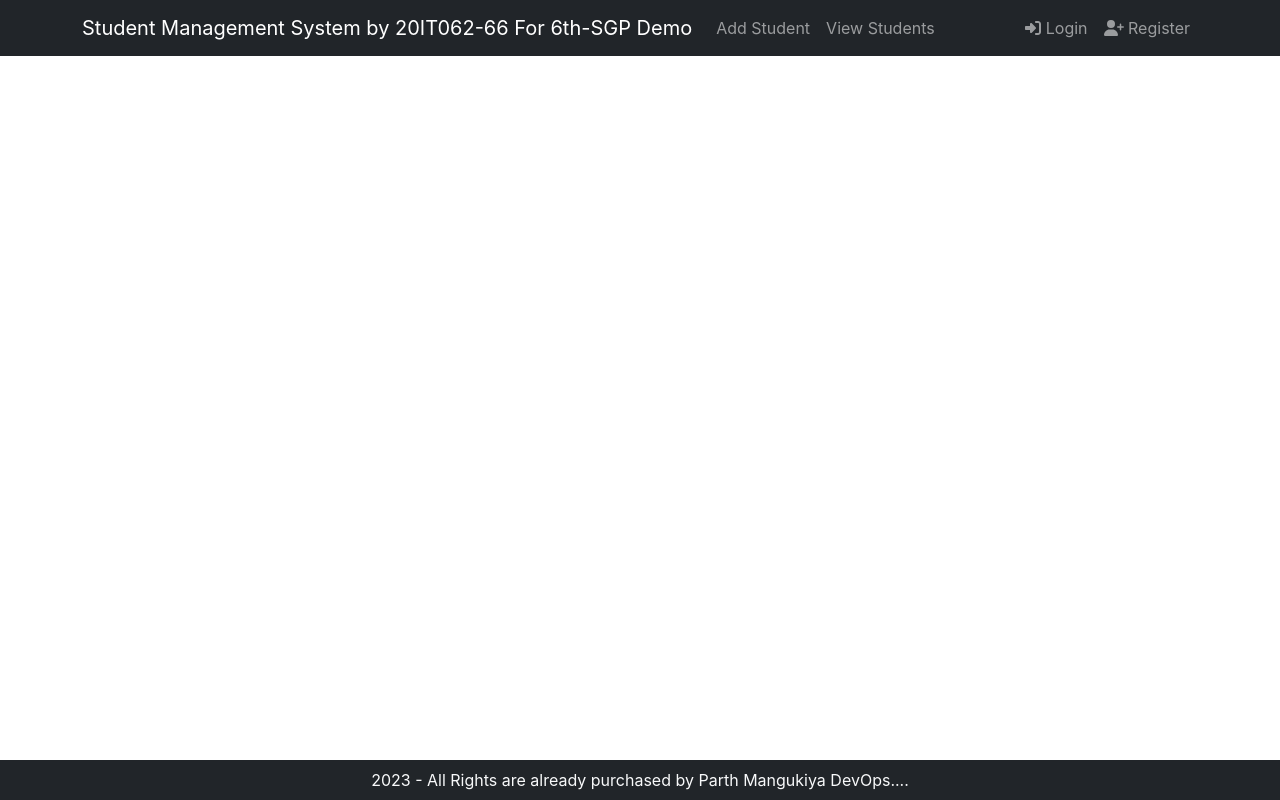
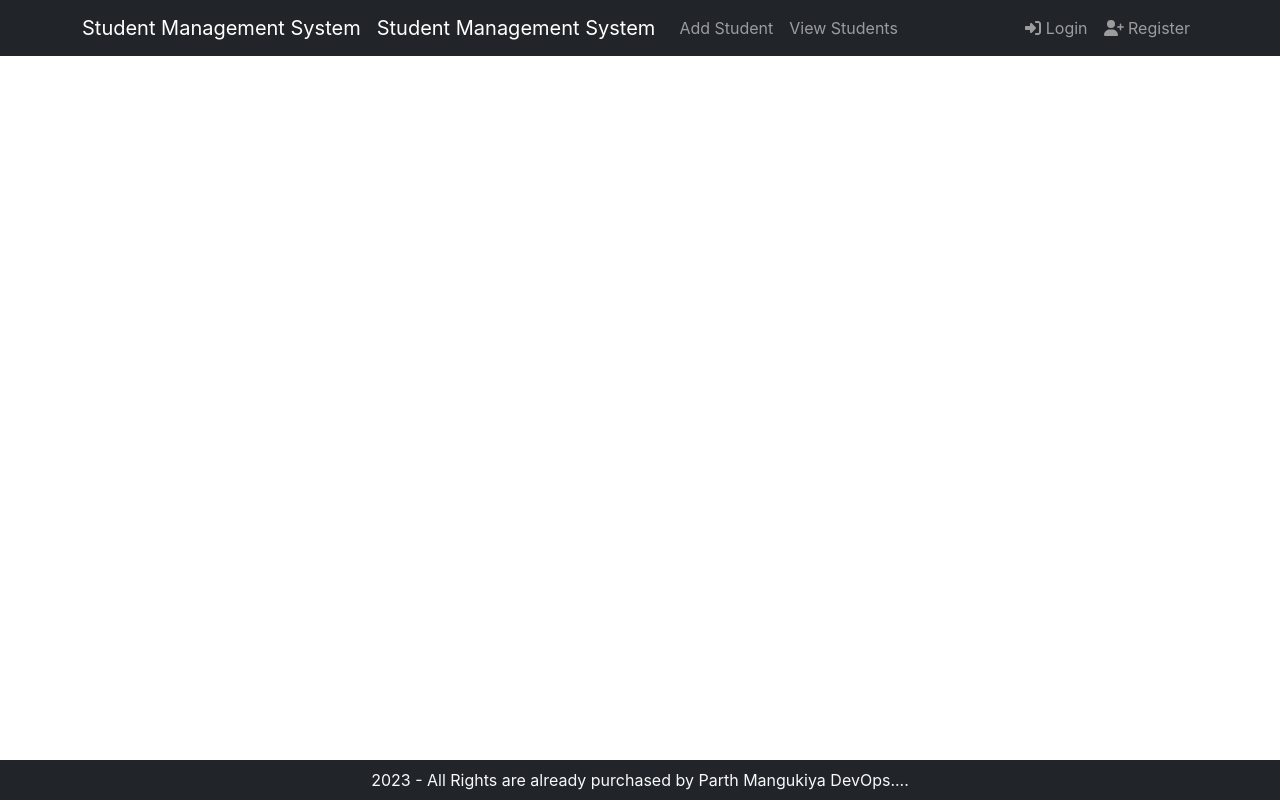
Before and after one commit to 20IT066/React_app-CI-CD, a React (Create React App) app: page / in a window 1280 px wide. Built offline with nearby package versions, Linux system fonts and the light colour scheme.

Commit message:
Final test  for check

```diff
--- a/src/components/NavigationBar.js
+++ b/src/components/NavigationBar.js
@@ -11,7 +11,11 @@ export default function NavigationBar() {
     <div>
       <Navbar collapseOnSelect expand="lg" bg="dark" variant="dark">
       <Container>
-        <Link to="/" className='navbar-brand'>Student Management System by 20IT062-66 For 6th-SGP Demo</Link>
+
+        <Link to="/" className='navbar-brand'>Student Management System</Link>
+
+        <Link to="/" className='navbar-brand'>Student Management System</Link>
+
         <Navbar.Toggle aria-controls="responsive-navbar-nav" />
         <Navbar.Collapse id="responsive-navbar-nav">
           <Nav className="me-auto">
```
